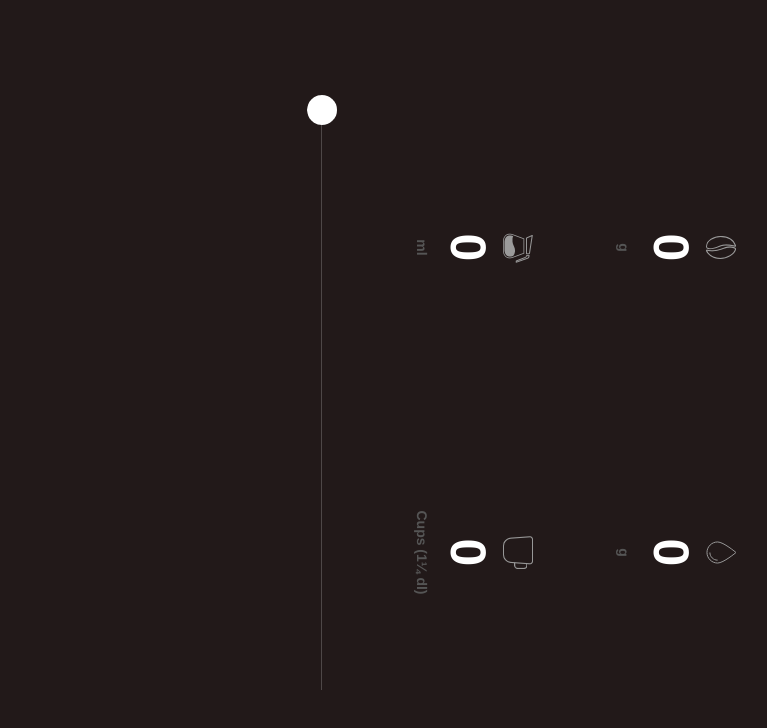
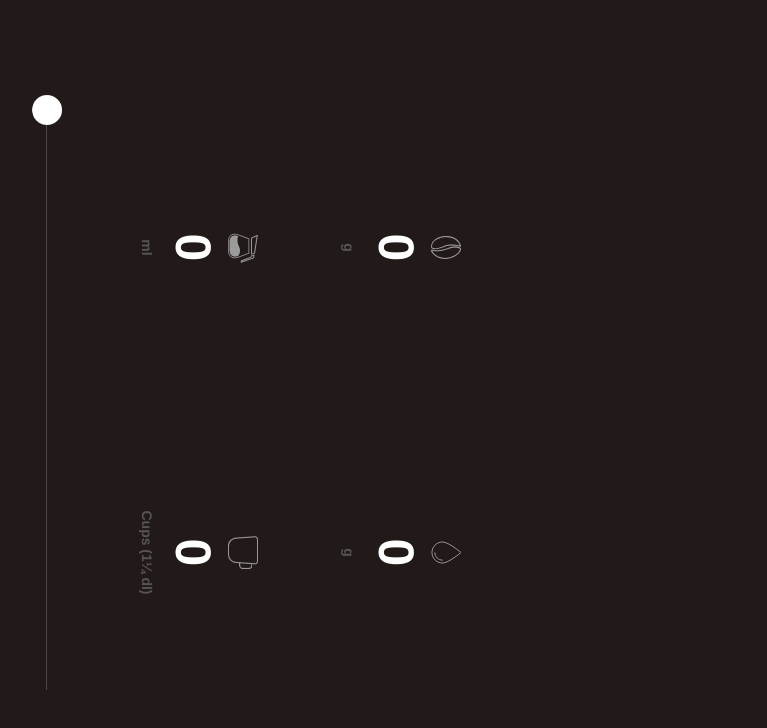
Before and after one commit to mikkomikkomikko/code, a plain HTML site: page index.html in a window 1280 px wide. Shown: the whole page, without its empty margins (215-982 px from the left). Drawn offline with Linux system fonts and the light colour scheme.

Commit message:
Revert "center align fixed"
This reverts commit 3a4ff6b3b758370a7c8c5262a7b3514376643110.

```diff
--- a/css/css.css
+++ b/css/css.css
@@ -10,11 +10,9 @@ body {
     background-color: #221919;
     position: fixed;
     overflow: hidden;
-    margin: auto;
-    width: 100%;
 
 }
-.container {
+.mainwrapper {
   width: 100vw;
   height: 100vh;
   overflow-y: scroll;
@@ -137,14 +135,11 @@ body {
 @media (min-width: 768px) {
     .container {
         max-width: 730px;
-
-
     }
 }
 
 .container-narrow > hr {
     margin: 30px 0;
-
 }
 
 
@@ -152,7 +147,6 @@ body {
 
 .jumbotron {
     text-align: center;
-
     /*border-bottom: 1px solid #e5e5e5;*/
     background: none;
 }
```
